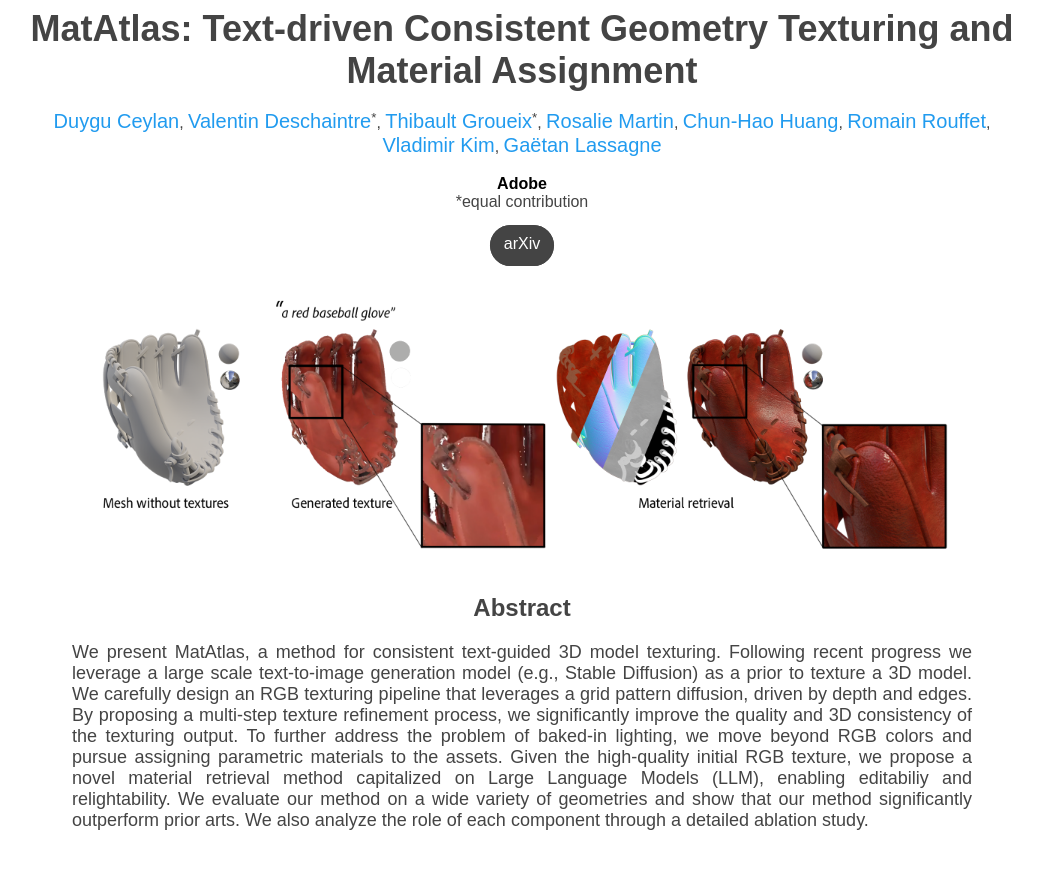
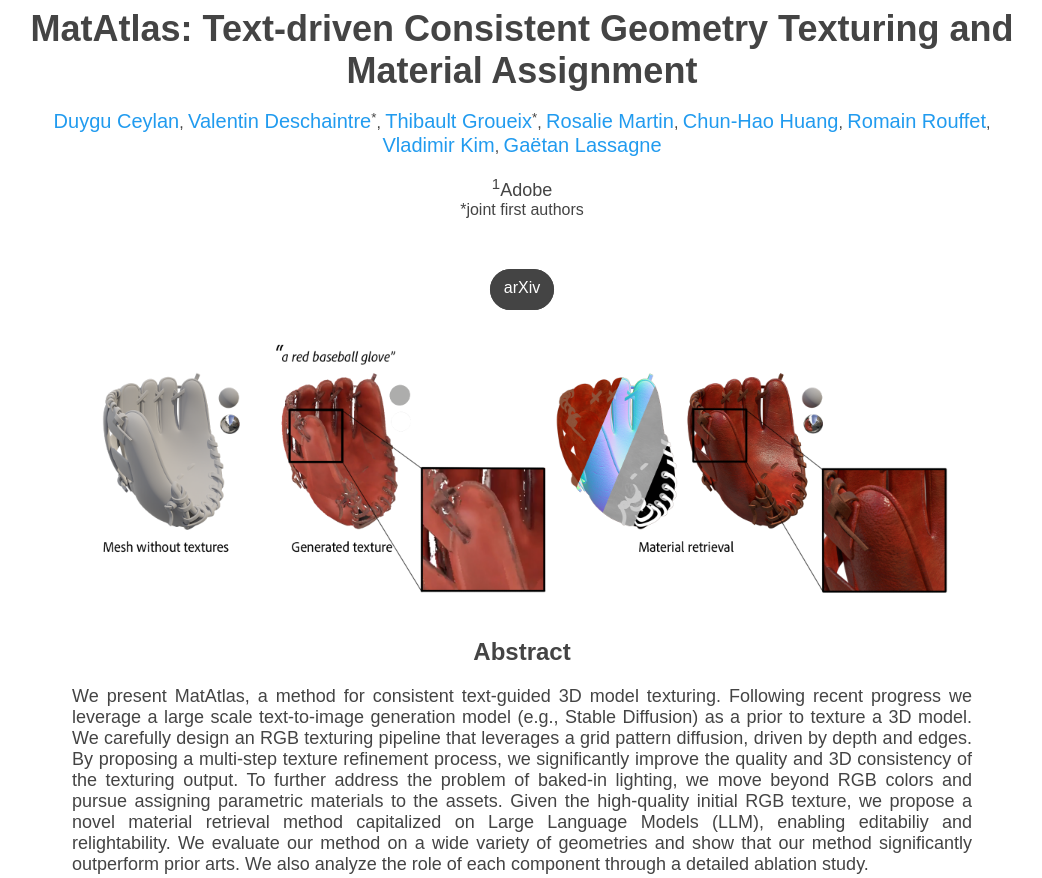
Before and after one commit to duyguceylan/matatlas, a plain HTML site: page index.html in a window 1280 px wide. Shown: the top 878 px of the page, without its empty margins (118-1160 px from the left). Drawn offline with Linux system fonts and the light colour scheme.

```diff
--- a/index.html
+++ b/index.html
@@ -16,13 +16,15 @@
         <div id="author-list">
         </div>
         <br>
-        <div id="affiliation">
-            <span style="color:black;font-weight:bold;">Adobe</span>
+        <div id="affiliation-list">
         </div>
         <div id="footnote">
-            <span >*equal contribution</span>
+            <span >*joint first authors</span>
         </div>
-
+        <br>
+        <div id="conference">
+        </div>
+        <br>
         <div id="button-list">
             <a id="arxiv">
                 <span>arXiv</span>
@@ -97,6 +99,7 @@
                     </tr>
                 </table>
             </div>
+
             <br>
             <br>
             <h2>Material assignment results on Source 3D Assets</h2>
@@ -756,7 +759,8 @@
                         </tr>
                       </table>
                 </div>
-            <br>
+
+                <br>
             <br>
             <h2>Material assignment results on Objaverse models</h2>
             For each of the following 3D models from the Objaverse dataset, we show the generated texture, the material part segmentation, and the result obtained by retreiving materials for each part.
@@ -1137,7 +1141,7 @@
                     </div>
                     <br>
 
-                <br>
+                    <br>
                 <h2>More Results</h2>
                 Below we provide more examples of our texture generation results.
                 <br><br>
@@ -1336,17 +1340,17 @@
                         </table>
                     </li-->
                 </ul>
-                </section>
+            </section>
+
             <br>
 
-        <h2>Acknowledgements</h2>
-        We thank <a href="https://aaronhertzmann.com/2021/05/13/why-does-line-drawing-work.html">Aaron Hertzmann</a> for sharing his vast expertise on suggestive contours, and sharing his code snipped for the ridge detection filter.
+            <h2>Acknowledgements</h2>
+            We thank <a href="https://aaronhertzmann.com/2021/05/13/why-does-line-drawing-work.html">Aaron Hertzmann</a> for sharing his vast expertise on suggestive contours, and sharing his code snipped for the ridge detection filter.
 
+
+            </div>
         </div>
+
     </div>
     <script type="text/javascript" src="script.js"></script>
-    <!-- <script type="text/javascript" src="cocoen.js"></script> -->
-    <!-- <script>
-        Cocoen.parse(document.body);
-    </script> -->
 </body>
```
